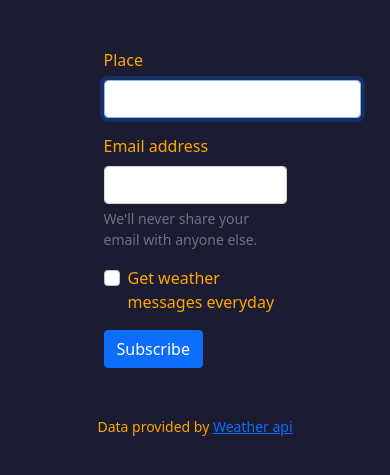
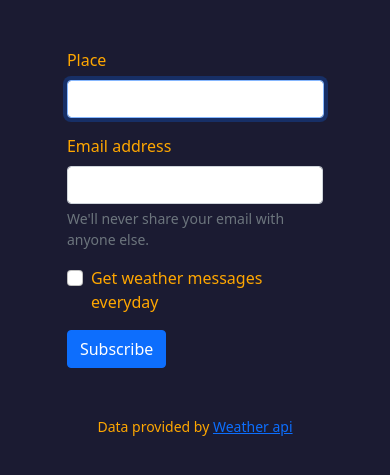
Before and after one commit to coder-deba/weather, a Flask app: page /subscribe in a window 390 px wide. Shown: the part 74-549 px from the top of the page. Run offline with Flask 3, Linux system fonts and the light colour scheme; the visitor is signed in with stand-in values (Sample User, id 1); some libraries are stand-ins or nearby versions.

Commit message:
Just some responsive shanges

```diff
--- a/static/styles.css
+++ b/static/styles.css
@@ -125,3 +125,9 @@ footer, label{
         font-size: xx-large;
     }
 }
+
+@media screen and (max-width: 400px) {
+    .subscribe{
+        width: 70%;
+    }
+}
```
